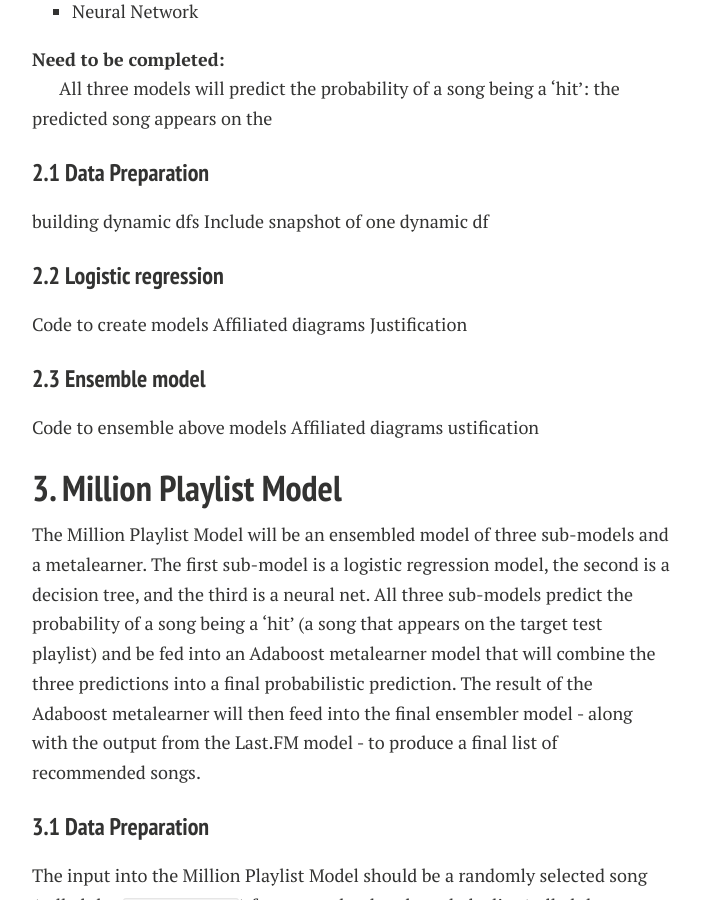
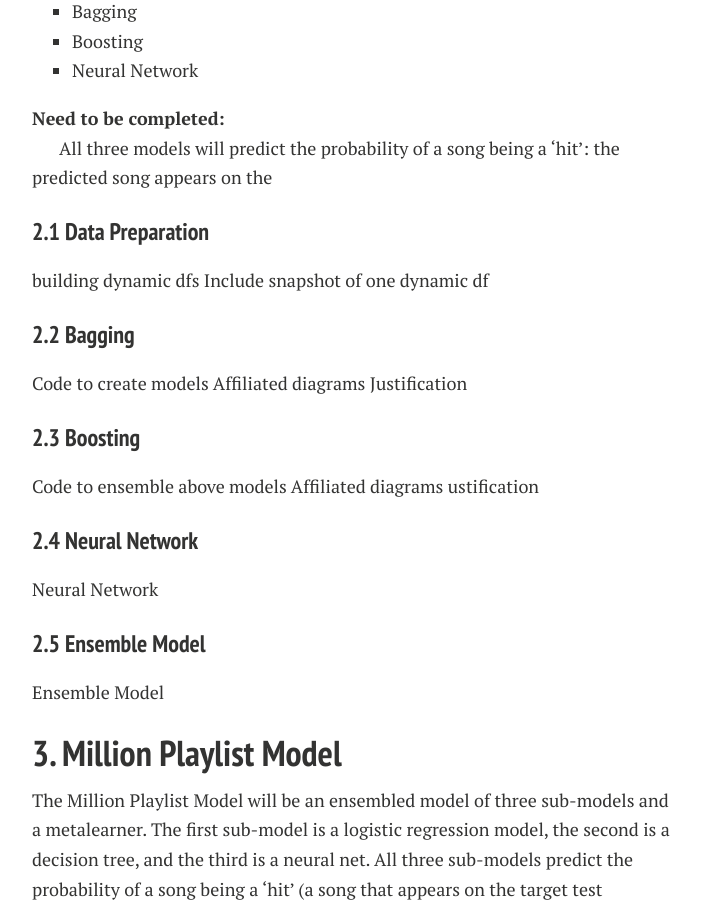
Before and after one commit to lyannaliu/lyannaliu.github.io, a Jekyll site: the page built from modelsandmethods.md, in a window 1280 px wide and 900 px high, scrolled down 1422 px. Shown: the whole window, without its empty margins (288-989 px from the left). Built offline with Jekyll 4.4.1, drawn with Linux system fonts in a browser that asks for light colours; nearby versions of some CDN libraries; some of the changed text lies outside the part shown.

Commit message:
Update modelsandmethods.md

```diff
--- a/modelsandmethods.md
+++ b/modelsandmethods.md
@@ -11,8 +11,10 @@ title: Models and Methods
 * [1. Overlook of the Models](#1)
 * [2. Last.FM Model](#2)
     * [2.1 Data Preparation](#2.1)
-    * [2.2 Logistic regression](#2.2)
-    * [2.3 Ensemble model](#2.3)
+    * [2.2 Bagging](#2.2)
+    * [2.3 Boosting](#2.3)
+    * [2.3 Neural Network](#2.4)
+    * [2.3 Ensemble Model](#2.5)
 * [3. Million Playlist Model](#3)
     * [3.1 Data Preparation](#3.1)
     * [3.2 Logistic Regression](#3.2)
@@ -40,15 +42,18 @@ All three models will predict the probability of a song being a 'hit': the predi
 <h3 id="2.1">2.1 Data Preparation</h3>
 building dynamic dfs
 Include snapshot of one dynamic df
-<h3 id="2.2">2.2 Logistic regression</h3>
+<h3 id="2.2">2.2 Bagging</h3>
 Code to create models
 Affiliated diagrams
 Justification
-<h3 id="2.3">2.3 Ensemble model</h3>
+<h3 id="2.3">2.3 Boosting</h3>
 Code to ensemble above models
 Affiliated diagrams
 ustification
-
+<h3 id="2.4">2.4 Neural Network</h3>
+Neural Network
+<h3 id="2.5">2.5 Ensemble Model</h3>
+Ensemble Model
 
 <h2 id="3">3. Million Playlist Model</h2>
 The Million Playlist Model will be an ensembled model of three sub-models and a metalearner. The first sub-model is a logistic regression model, the second is a decision tree, and the third is a neural net. All three sub-models predict the probability of a song being a 'hit' (a song that appears on the target test playlist) and be fed into an Adaboost metalearner model that will combine the three predictions into a final probabilistic prediction. The result of the Adaboost metalearner will then feed into the final ensembler model - along with the output from the Last.FM model - to produce a final list of recommended songs.
```
